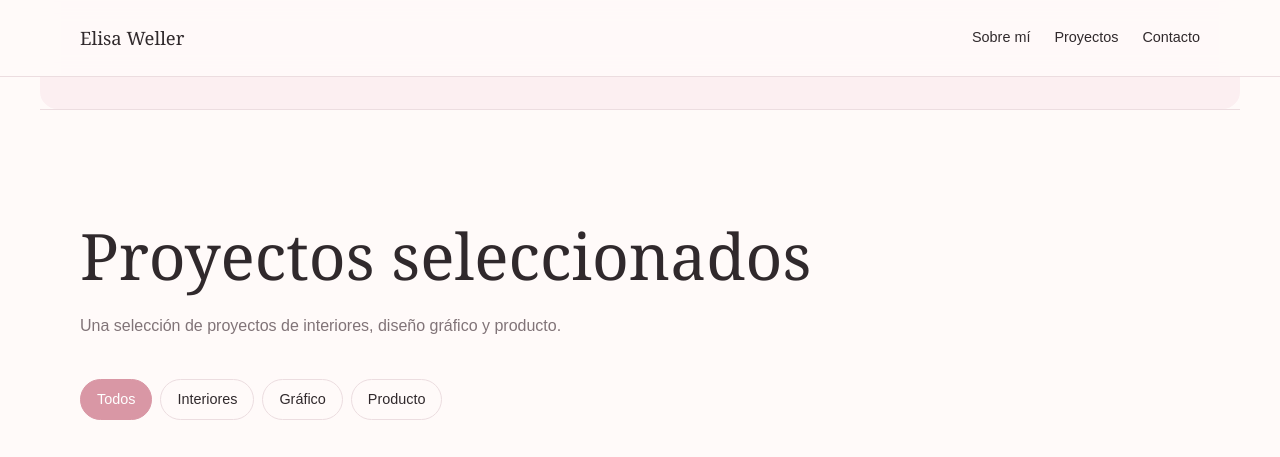
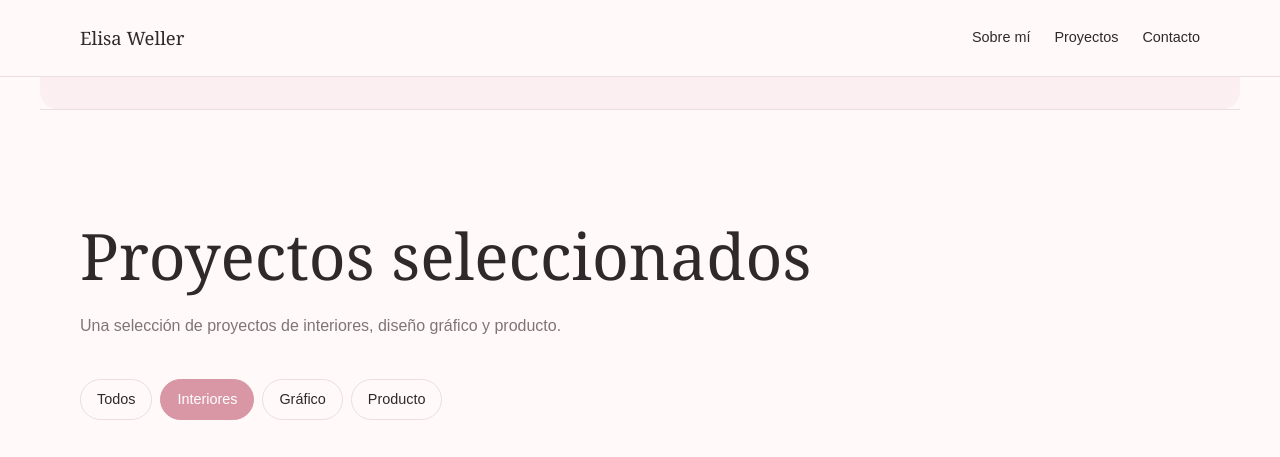
Before and after one commit to elisaweller14-commits/elisa-weller-portfolio., a plain HTML site: page index.html in a window 1280 px wide. Both pictures are taken after a click on the button "Interiores". Shown: the part 1111-1568 px from the top of the page. Drawn offline with Linux system fonts and the light colour scheme.

Commit message:
feat: añadir filtrado dinámico de proyectos por disciplina

```diff
--- a/index.html
+++ b/index.html
@@ -44,8 +44,8 @@
         <h2>Sobre mí</h2>
 
         <p>
-          Soy una diseñadora guatemalteca residente en Madrid. Me interesa
-          desarrollar conceptos visuales y espaciales que combinen creatividad,
+          Soy una diseñadora estudiante en Madrid. Me interesa desarrollar
+          conceptos visuales y espaciales que combinen creatividad,
           funcionalidad y una identidad clara.
         </p>
 
--- a/js/main.js
+++ b/js/main.js
@@ -1,4 +1,5 @@
 const gallery = document.querySelector("#project-gallery");
+const filterButtons = document.querySelectorAll(".filter-button");
 
 function renderProjects(projectList) {
   gallery.innerHTML = "";
@@ -21,4 +22,26 @@ function renderProjects(projectList) {
   });
 }
 
+filterButtons.forEach((button) => {
+  button.addEventListener("click", () => {
+    const selectedFilter = button.dataset.filter;
+
+    filterButtons.forEach((item) => {
+      item.classList.remove("active");
+    });
+
+    button.classList.add("active");
+
+    if (selectedFilter === "todos") {
+      renderProjects(projects);
+    } else {
+      const filteredProjects = projects.filter((project) => {
+        return project.category === selectedFilter;
+      });
+
+      renderProjects(filteredProjects);
+    }
+  });
+});
+
 renderProjects(projects);
```
